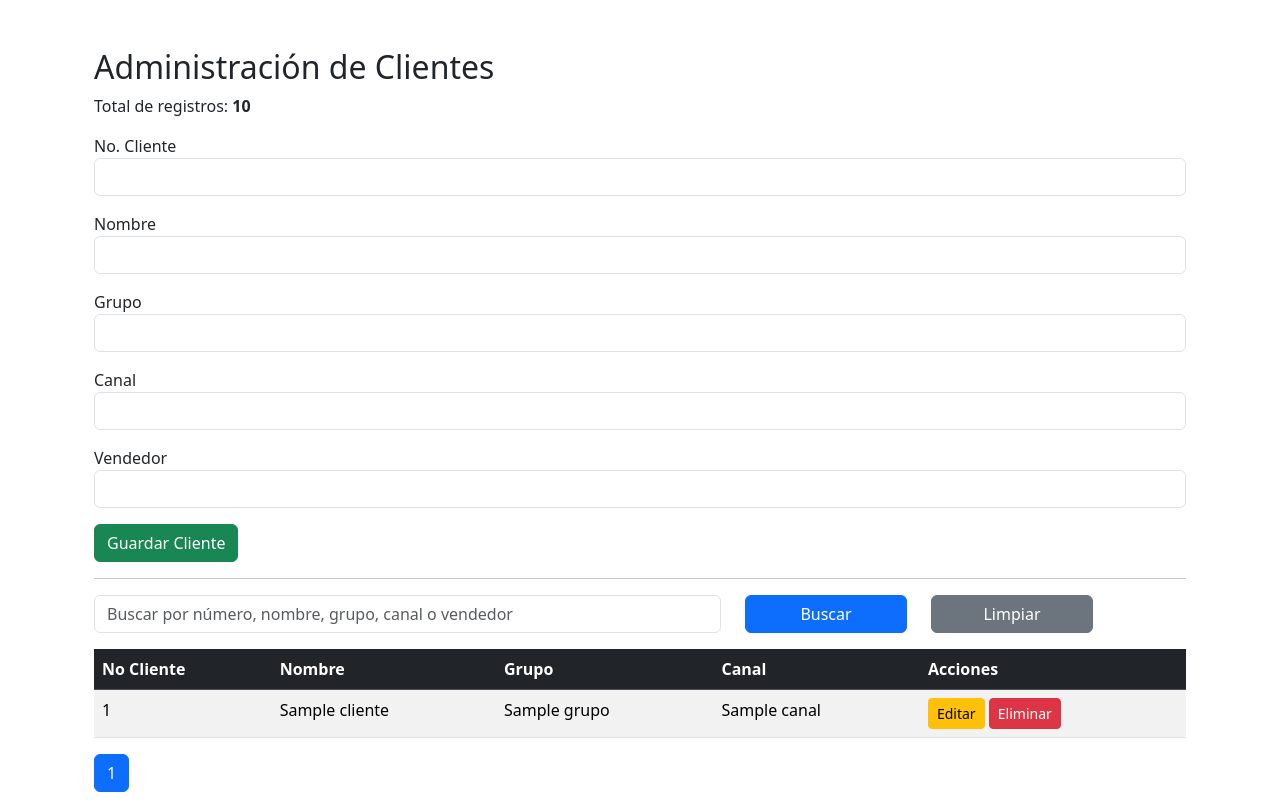
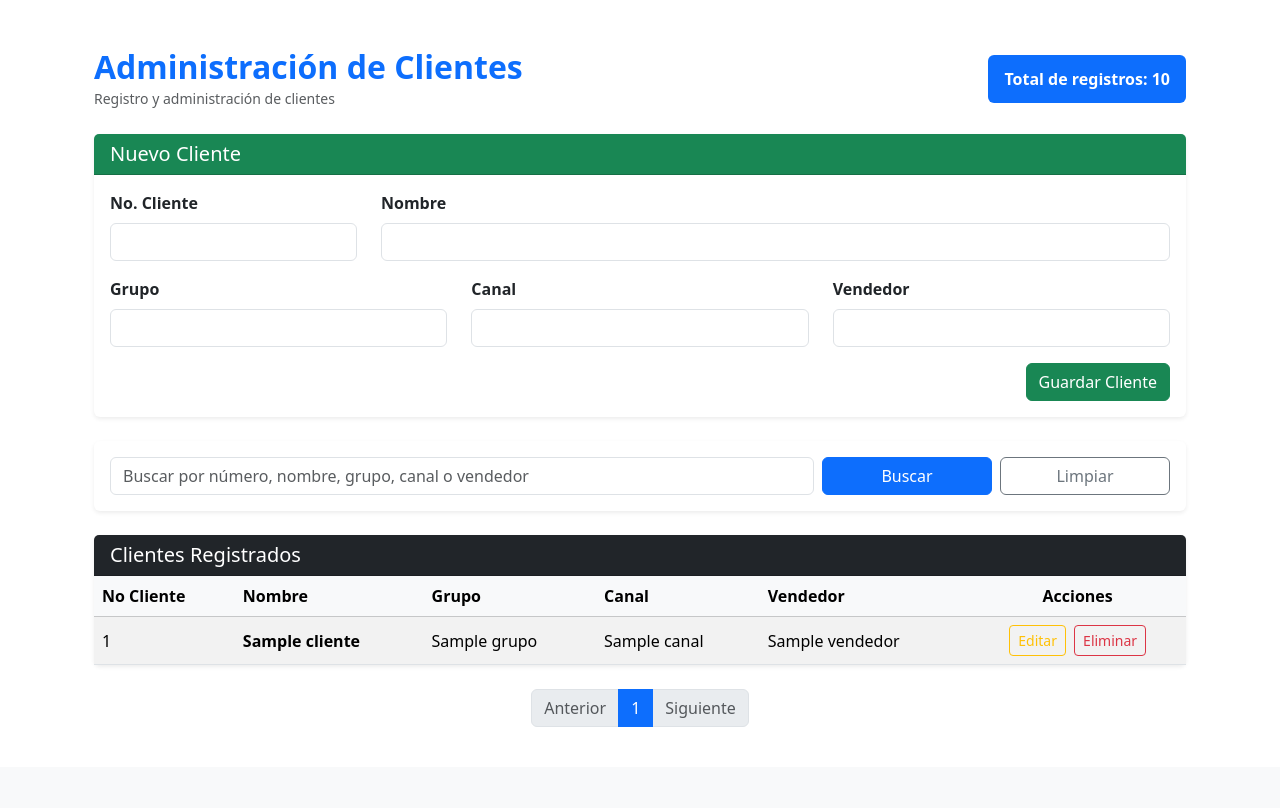
Before and after one commit to urieltsuki/VISITAS_BYAPPLE, a Python web app: template templates/clientes.html in a window 1280 px wide. Shown: the part 54-862 px from the top of the page. After the commit the page ends 781 px from the top, so only its background shows below. Run offline with Jinja, Linux system fonts and the light colour scheme; the template is opened without the code that fills it: most values are stand-ins (such as "Sample title", 1, 10 or a date in 2020).

Commit message:
Rediseño de admon clientes

```diff
--- a/templates/clientes.html
+++ b/templates/clientes.html
@@ -1,4 +1,3 @@
-
 {% extends 'base.html' %}
 
 {% block titulo %}
@@ -7,121 +6,232 @@ Clientes
 
 {% block contenido %}
 
+<div class="container py-4">
 
-    <meta charset="UTF-8">
-    <meta name="viewport" content="width=device-width, initial-scale=1.0">
-    <title>Clientes</title>
+    <!-- Encabezado -->
+    <div class="d-flex justify-content-between align-items-center mb-4">
 
-    <link
-        href="https://cdn.jsdelivr.net/npm/bootstrap@5.3.3/dist/css/bootstrap.min.css"
-        rel="stylesheet">
+        <div>
+            <h2 class="fw-bold text-primary mb-0">
+                <i class="bi bi-people-fill"></i>
+                Administración de Clientes
+            </h2>
 
+            <small class="text-muted">
+                Registro y administración de clientes
+            </small>
+        </div>
 
+        <div>
+            <span class="badge bg-primary fs-6 p-3">
+                Total de registros: {{ clientes.total }}
+            </span>
+        </div>
 
+    </div>
 
-<div class="container mt-5">
+    <!-- Formulario -->
+    <div class="card shadow-sm border-0 mb-4">
 
-    <h2>Administración de Clientes</h2>
+        <div class="card-header bg-success text-white">
 
-    <p>
+            <h5 class="mb-0">
+                <i class="bi bi-person-plus-fill"></i>
+                Nuevo Cliente
+            </h5>
 
-    Total de registros:
+        </div>
 
-    <strong>
-        {{ clientes.total }}
-    </strong>
-
-</p>
+        <div class="card-body">
 
             <form method="POST">
 
-        <div class="mb-3">
-            <label>No. Cliente</label>
-            <input type="text"
+                <div class="row">
+
+                    <div class="col-md-3 mb-3">
+
+                        <label class="form-label fw-semibold">
+                            No. Cliente
+                        </label>
+
+                        <input
+                            type="text"
                             name="num_cliente"
                             class="form-control"
                             required>
+
                     </div>
 
-        <div class="mb-3">
-            <label>Nombre</label>
-            <input type="text"
+                    <div class="col-md-9 mb-3">
+
+                        <label class="form-label fw-semibold">
+                            Nombre
+                        </label>
+
+                        <input
+                            type="text"
                             name="nombre"
                             class="form-control"
                             required>
+
                     </div>
 
-        <div class="mb-3">
-            <label>Grupo</label>
-            <input type="text"
+                    <div class="col-md-4 mb-3">
+
+                        <label class="form-label fw-semibold">
+                            Grupo
+                        </label>
+
+                        <input
+                            type="text"
                             name="grupo"
                             class="form-control">
+
                     </div>
 
-        <div class="mb-3">
-            <label>Canal</label>
-            <input type="text"
+                    <div class="col-md-4 mb-3">
+
+                        <label class="form-label fw-semibold">
+                            Canal
+                        </label>
+
+                        <input
+                            type="text"
                             name="canal"
                             class="form-control">
+
                     </div>
 
-        <div class="mb-3">
-            <label>Vendedor</label>
-            <input type="text"
+                    <div class="col-md-4 mb-3">
+
+                        <label class="form-label fw-semibold">
+                            Vendedor
+                        </label>
+
+                        <input
+                            type="text"
                             name="vendedor"
                             class="form-control">
+
                     </div>
 
-        <button type="submit" class="btn btn-success">
+                </div>
+
+                <div class="text-end">
+
+                    <button
+                        type="submit"
+                        class="btn btn-success">
+
+                        <i class="bi bi-save"></i>
+
                         Guardar Cliente
+
                     </button>
+
+                </div>
 
             </form>
 
-            <hr>
+        </div>
+
+    </div>
+
+    <!-- Buscador -->
+
+    <div class="card shadow-sm border-0 mb-4">
+
+        <div class="card-body">
 
             <form method="GET">
-            <div class="row mb-3">
 
-                <div class="col-md-7">
+                <div class="row g-2 align-items-center">
+
+                    <div class="col-md-8">
+
                         <input
                             type="text"
                             name="buscar"
                             class="form-control"
-                        value="{{ request.args.get('buscar', '') }}"
+                            value="{{ request.args.get('buscar','') }}"
                             placeholder="Buscar por número, nombre, grupo, canal o vendedor">
+
                     </div>
 
                     <div class="col-md-2">
+
                         <button
-                        type="submit"
-                        class="btn btn-primary w-100">
+                            class="btn btn-primary w-100"
+                            type="submit">
+
+                            <i class="bi bi-search"></i>
+
                             Buscar
+
                         </button>
+
                     </div>
 
                     <div class="col-md-2">
+
                         <a
                             href="{{ url_for('clientes') }}"
-                        class="btn btn-secondary w-100">
+                            class="btn btn-outline-secondary w-100">
+
+                            <i class="bi bi-arrow-clockwise"></i>
+
                             Limpiar
+
                         </a>
+
                     </div>
 
                 </div>
+
             </form>
 
-    <table class="table table-striped table-hover">
+        </div>
 
-        <thead class="table-dark">
+    </div>
+
+    <!-- Tabla -->
+
+    <div class="card shadow-sm border-0">
+
+        <div class="card-header bg-dark text-white">
+
+            <h5 class="mb-0">
+
+                <i class="bi bi-table"></i>
+
+                Clientes Registrados
+
+            </h5>
+
+        </div>
+
+        <div class="table-responsive">
+
+            <table class="table table-hover table-striped align-middle mb-0">
+
+                <thead class="table-light">
 
                     <tr>
+
                         <th>No Cliente</th>
+
                         <th>Nombre</th>
+
                         <th>Grupo</th>
+
                         <th>Canal</th>
 
-                <th>Acciones</th>
+                        <th>Vendedor</th>
+
+                        <th class="text-center">
+                            Acciones
+                        </th>
+
                     </tr>
 
                 </thead>
@@ -133,23 +243,59 @@ Clientes
                     <tr>
 
                         <td>{{ cliente.num_cliente }}</td>
-                <td>{{ cliente.nombre }}</td>
+
+                        <td class="fw-semibold">
+                            {{ cliente.nombre }}
+                        </td>
+
                         <td>{{ cliente.grupo }}</td>
+
                         <td>{{ cliente.canal }}</td>
 
+                        <td>{{ cliente.vendedor }}</td>
 
-                <td>
+                        <td class="text-center">
 
-                    <a href="/cliente/editar/{{ cliente.id }}"
-                       class="btn btn-warning btn-sm">
+                                                    <a
+                                href="/cliente/editar/{{ cliente.id }}"
+                                class="btn btn-outline-warning btn-sm me-1">
+
+                                <i class="bi bi-pencil-square"></i>
+
                                 Editar
+
                             </a>
 
-                    <a href="/cliente/eliminar/{{ cliente.id }}"
-                       class="btn btn-danger btn-sm"
+                            <a
+                                href="/cliente/eliminar/{{ cliente.id }}"
+                                class="btn btn-outline-danger btn-sm"
                                 onclick="return confirm('¿Eliminar este cliente?');">
+
+                                <i class="bi bi-trash"></i>
+
                                 Eliminar
+
                             </a>
+
+                        </td>
+
+                    </tr>
+
+                    {% else %}
+
+                    <tr>
+
+                        <td colspan="6" class="text-center py-4">
+
+                            <div class="text-muted">
+
+                                <i class="bi bi-inbox fs-1"></i>
+
+                                <br>
+
+                                No existen clientes registrados.
+
+                            </div>
 
                         </td>
 
@@ -161,36 +307,77 @@ Clientes
 
             </table>
 
-    <nav aria-label="Paginación de clientes">
+        </div>
 
-    <ul class="pagination">
+    </div>
+
+    <!-- Paginación -->
+
+    <nav class="mt-4">
+
+        <ul class="pagination justify-content-center">
 
             {% if clientes.has_prev %}
 
             <li class="page-item">
-            <a class="page-link"
-               href="{{ url_for('clientes', page=clientes.prev_num) }}">
+
+                <a
+                    class="page-link"
+                    href="{{ url_for('clientes', page=clientes.prev_num, buscar=request.args.get('buscar','')) }}">
+
+                    <i class="bi bi-chevron-left"></i>
+
                     Anterior
+
                 </a>
-        </li>
 
-        {% endif %}
-
-        {% for num in clientes.iter_pages() %}
-
-            {% if num %}
-
-                <li class="page-item {% if num == clientes.page %}active{% endif %}">
-                    <a class="page-link"
-                       href="{{ url_for('clientes', page=num) }}">
-                        {{ num }}
-                    </a>
             </li>
 
             {% else %}
 
             <li class="page-item disabled">
-                    <span class="page-link">…</span>
+
+                <span class="page-link">
+
+                    <i class="bi bi-chevron-left"></i>
+
+                    Anterior
+
+                </span>
+
+            </li>
+
+            {% endif %}
+
+            {% for num in clientes.iter_pages(left_edge=1,
+                                              right_edge=1,
+                                              left_current=2,
+                                              right_current=2) %}
+
+                {% if num %}
+
+                    <li class="page-item {% if num == clientes.page %}active{% endif %}">
+
+                        <a
+                            class="page-link"
+                            href="{{ url_for('clientes', page=num, buscar=request.args.get('buscar','')) }}">
+
+                            {{ num }}
+
+                        </a>
+
+                    </li>
+
+                {% else %}
+
+                    <li class="page-item disabled">
+
+                        <span class="page-link">
+
+                            ...
+
+                        </span>
+
                     </li>
 
                 {% endif %}
@@ -200,10 +387,31 @@ Clientes
             {% if clientes.has_next %}
 
             <li class="page-item">
-            <a class="page-link"
-               href="{{ url_for('clientes', page=clientes.next_num) }}">
+
+                <a
+                    class="page-link"
+                    href="{{ url_for('clientes', page=clientes.next_num, buscar=request.args.get('buscar','')) }}">
+
                     Siguiente
+
+                    <i class="bi bi-chevron-right"></i>
+
                 </a>
+
+            </li>
+
+            {% else %}
+
+            <li class="page-item disabled">
+
+                <span class="page-link">
+
+                    Siguiente
+
+                    <i class="bi bi-chevron-right"></i>
+
+                </span>
+
             </li>
 
             {% endif %}
@@ -214,6 +422,4 @@ Clientes
 
 </div>
 
-<script src="https://cdn.jsdelivr.net/npm/bootstrap@5.3.3/dist/js/bootstrap.bundle.min.js"></script>
-
 {% endblock %}
```
Also changed, not shown: instance/bitacora.db. Lines whose indentation alone changed are shown as unchanged.
